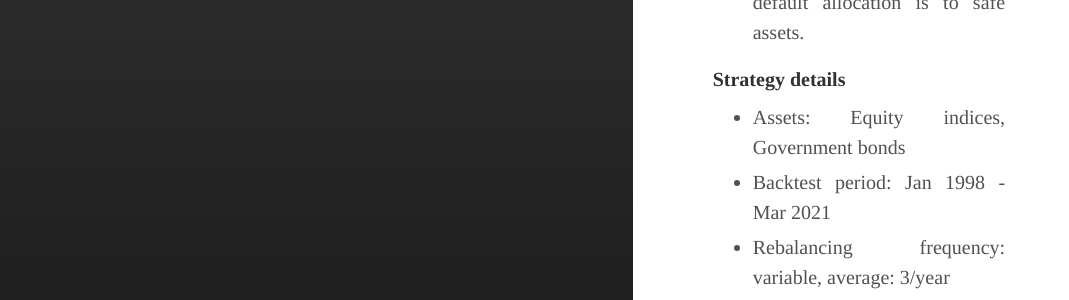
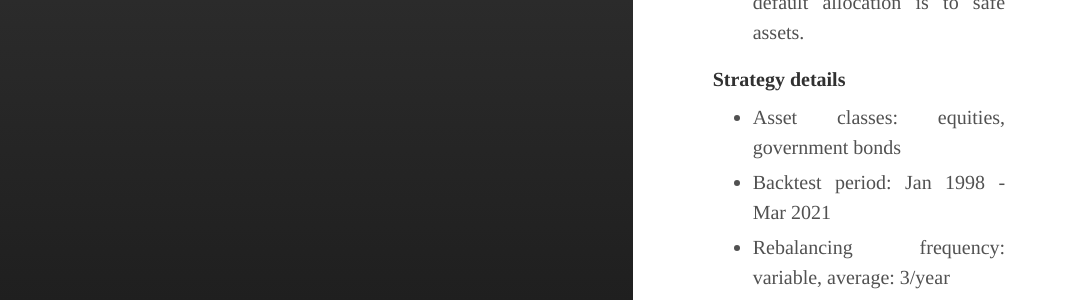
Before and after one commit to IthacaResearch/ithacaresearch.github.io, a Jekyll site: the page built from _posts/2020-02-05-Two-Regimes.md, in a window 1280 px wide and 900 px high, scrolled down 920 px. Shown: the part 154-454 px from the top of the window, without its empty margins (0-1069 px from the left). Built offline with Jekyll 4.4.1, drawn with Linux system fonts in a browser that asks for light colours.

Commit message:
Update 2020-02-05-Two-Regimes.md

```diff
--- a/_posts/2020-02-05-Two-Regimes.md
+++ b/_posts/2020-02-05-Two-Regimes.md
@@ -16,7 +16,7 @@ The main risk of this strategy is the allocation percentage: when the confidence
 * A conservative approach: the default allocation is to safe assets.
 
 #### Strategy details
-* Assets: Equity indices, Government bonds
+* Asset classes: equities, government bonds
 * Backtest period: Jan 1998 - Mar 2021
 * Rebalancing frequency: variable, average: 3/year
 * CAGR: 16.96%
```
